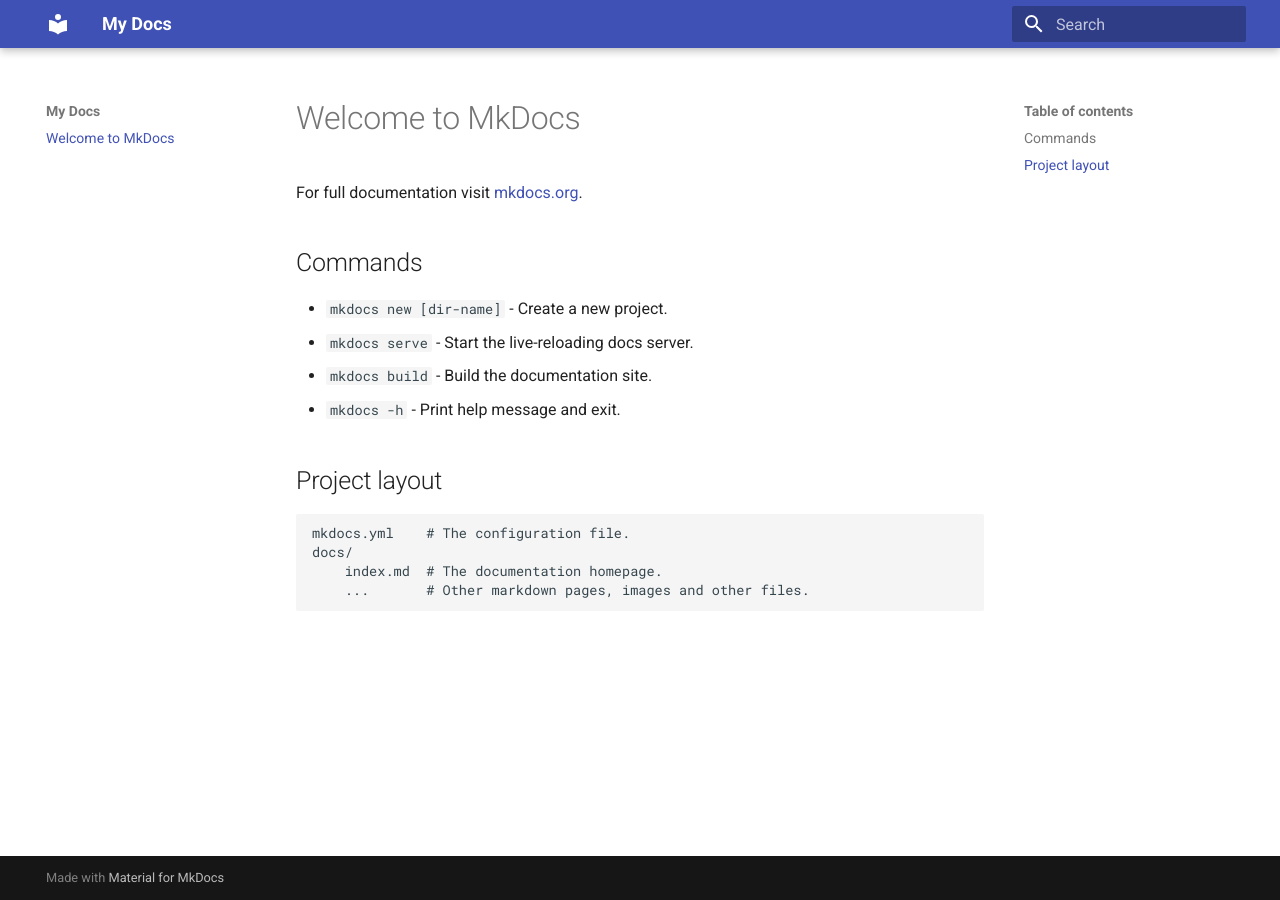
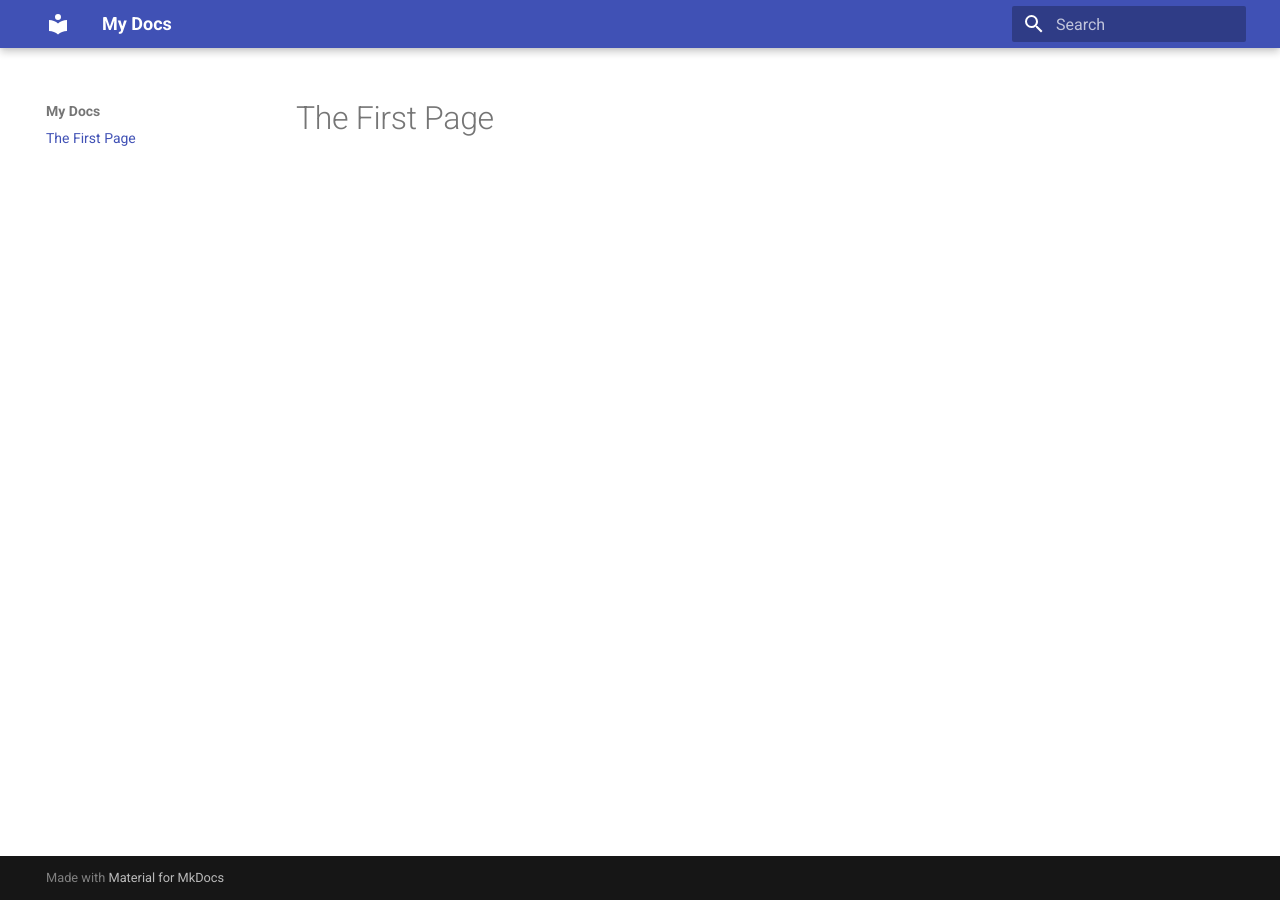
Before and after one commit to BHBNSN/BHBNSN.github.io, an MkDocs documentation site: the page built from docs/index.md, in a window 1280 px wide. Built offline with MkDocs 1.6.1 and Material for MkDocs 9.7.7, drawn with Linux system fonts in a browser that asks for light colours.

Commit message:
update GitHub Actions workflow and simplify index documentation

```diff
--- a/docs/index.md
+++ b/docs/index.md
@@ -1,17 +1 @@
-# Welcome to MkDocs
-
-For full documentation visit [mkdocs.org](https://www.mkdocs.org).
-
-## Commands
-
-* `mkdocs new [dir-name]` - Create a new project.
-* `mkdocs serve` - Start the live-reloading docs server.
-* `mkdocs build` - Build the documentation site.
-* `mkdocs -h` - Print help message and exit.
-
-## Project layout
-
-    mkdocs.yml    # The configuration file.
-    docs/
-        index.md  # The documentation homepage.
-        ...       # Other markdown pages, images and other files.
+# The First Page
```
